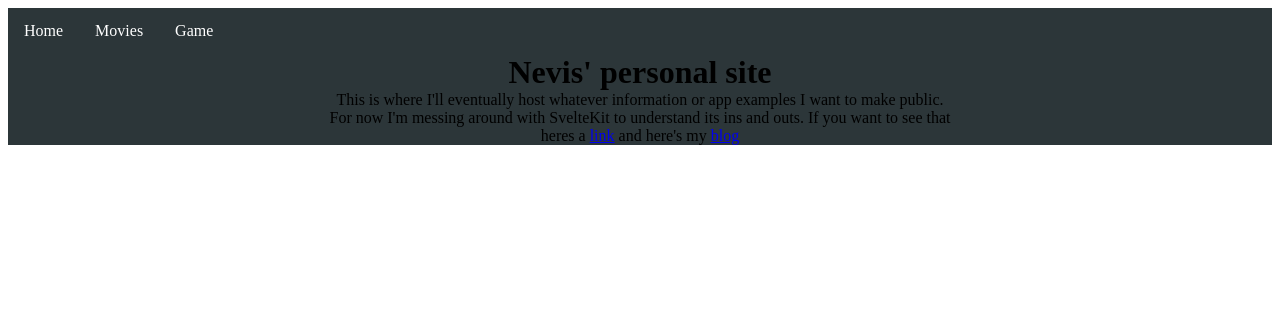
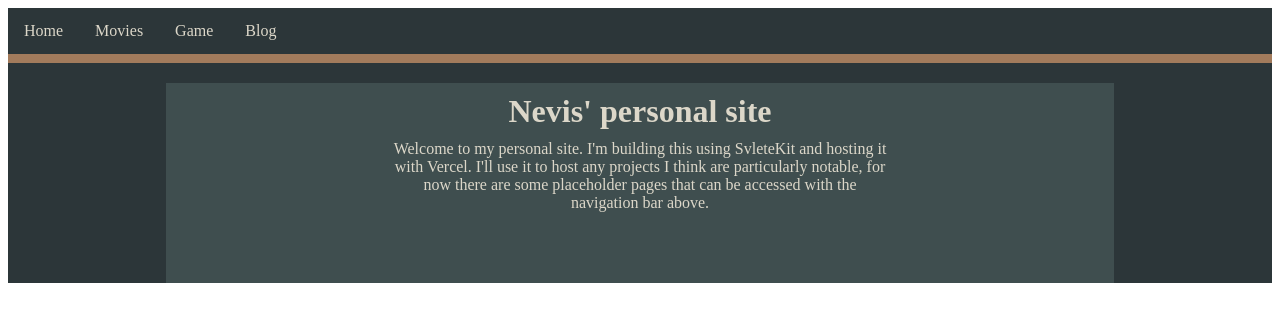
Before and after one commit to NevisKing/Personal-Site, a SvelteKit app: page / in a window 1280 px wide. Shown: the top 322 px of the page. Built offline with nearby package versions, Linux system fonts and the light colour scheme.

Commit message:
palette changes

```diff
--- a/src/lib/blogPosts/2022_12_19.svelte
+++ b/src/lib/blogPosts/2022_12_19.svelte
@@ -10,10 +10,12 @@
 </div>
 
 <style>
+
     div {
-
+        color: #DCD7C9;
         width: 65%;
-        border: 2px solid grey;
+        border: 2px black;
+        border-color: #A27B5C;
         border-radius: 5px;
         padding: 50px;
         margin: auto;
--- /dev/null
+++ b/src/lib/blogPosts/2023_1_2.svelte
@@ -0,0 +1,21 @@
+<div>
+	<post >
+		<h2>2023-1-2</h2>
+		<p>I've modified the website quite a bit, adding a navigation bar and a color palette.
+        </p>
+	</post>
+</div>
+
+<style>
+    p{
+        color: #DCD7C9
+    }
+    div {
+        color: #DCD7C9;
+        width: 65%;
+        border: 2px #A27B5C;
+        border-radius: 5px;
+        padding: 50px;
+        margin: auto;
+    }
+</style>
--- a/src/routes/+layout.svelte
+++ b/src/routes/+layout.svelte
@@ -8,6 +8,7 @@
 				<li class="float: left"><a href="../">Home</a></li>
 				<li class="float: left"><a href="../demos/movies">Movies</a></li>
 				<li class="float: left"><a href="../demos/tic-tac-toe">Game</a></li>
+				<li class="float: left"><a href="../blog">Blog</a></li>
 			</ul>
 		</div>
 		<div>
@@ -20,6 +21,7 @@
 </body>
 
 <style>
+
 	ul {
 		list-style-type: none;
 		margin: 0;
@@ -34,14 +36,14 @@
 	}
 	li a {
 		display: block;
-		color: white;
+		color: #DCD7C9;
 		text-align: center;
 		padding: 14px 16px;
 		text-decoration: none;
 
 	}
     li a:hover{
-        background-color: #3f4e4f;
+        background-color: #3F4E4F;
     }
 
 	body {
@@ -50,11 +52,17 @@
 		padding: 0%;
 	}
 	.div1 {
-		background-color: #3f4e4f;
+		background-color: #A27B5C;
+		height: 55px;
+		margin-bottom: 20px;
 
 	}
 	.div2 {
 	}
 	.div3 {
+		background-color: #3F4E4F;
+		width: 75%;
+		margin: auto;
+
 	}
 </style>
--- a/src/routes/+page.svelte
+++ b/src/routes/+page.svelte
@@ -1,25 +1,31 @@
+<div>
 	<h1>Nevis' personal site</h1>
-
-<p>This is where I'll eventually host whatever information or app examples I want to make public.
-    For now I'm messing around with SvelteKit to understand its ins and outs. If you want to see that
-    heres a
-
-<a href = "/hello-world">link</a>
-    and here's my
-    <a href="/blog">blog</a>
+	<p>
+		Welcome to my personal site. I'm building this using SvleteKit and hosting it with Vercel.
+        I'll use it to host any projects I think are particularly notable, for now there are some
+        placeholder pages that can be accessed with the navigation bar above.
 	</p>
-
+</div>
 
 <style>
+	div {
+		background-color: #3f4e4f;
+		width: 75%;
+		margin: auto;
+		min-height: 200px;
+	}
 	p {
-        font-family: "Comic-Sans MS";
-        width: 50%;
+		font-family: 'Comic-Sans MS';
+		width: 70%;
 		margin: auto;
 		text-align: center;
+        color: #DCD7C9;
 	}
 	h1 {
 		margin: auto;
-        width: 50%;
+		width: 70%;
 		text-align: center;
+        padding: 10px;
+        color: #DCD7C9;
 	}
 </style>
--- a/src/routes/blog/+page.svelte
+++ b/src/routes/blog/+page.svelte
@@ -1,5 +1,6 @@
 <script>
     import Post2022_12_19 from "$lib/blogPosts/2022_12_19.svelte";
+    import Post2023_1_2 from "$lib/blogPosts/2023_1_2.svelte";
 </script>
 
 
@@ -7,6 +8,7 @@
     Nevis' blog
 </h1>
 <div>
+    <Post2023_1_2 />
     <Post2022_12_19 />
 </div>
 
@@ -17,4 +19,8 @@
         border: 5px  red;
         padding: 10px;
     }
+    h1 {
+        padding: 20px;
+        color: #DCD7C9;
+    }
 </style>
```
Lines whose indentation alone changed are shown as unchanged.
